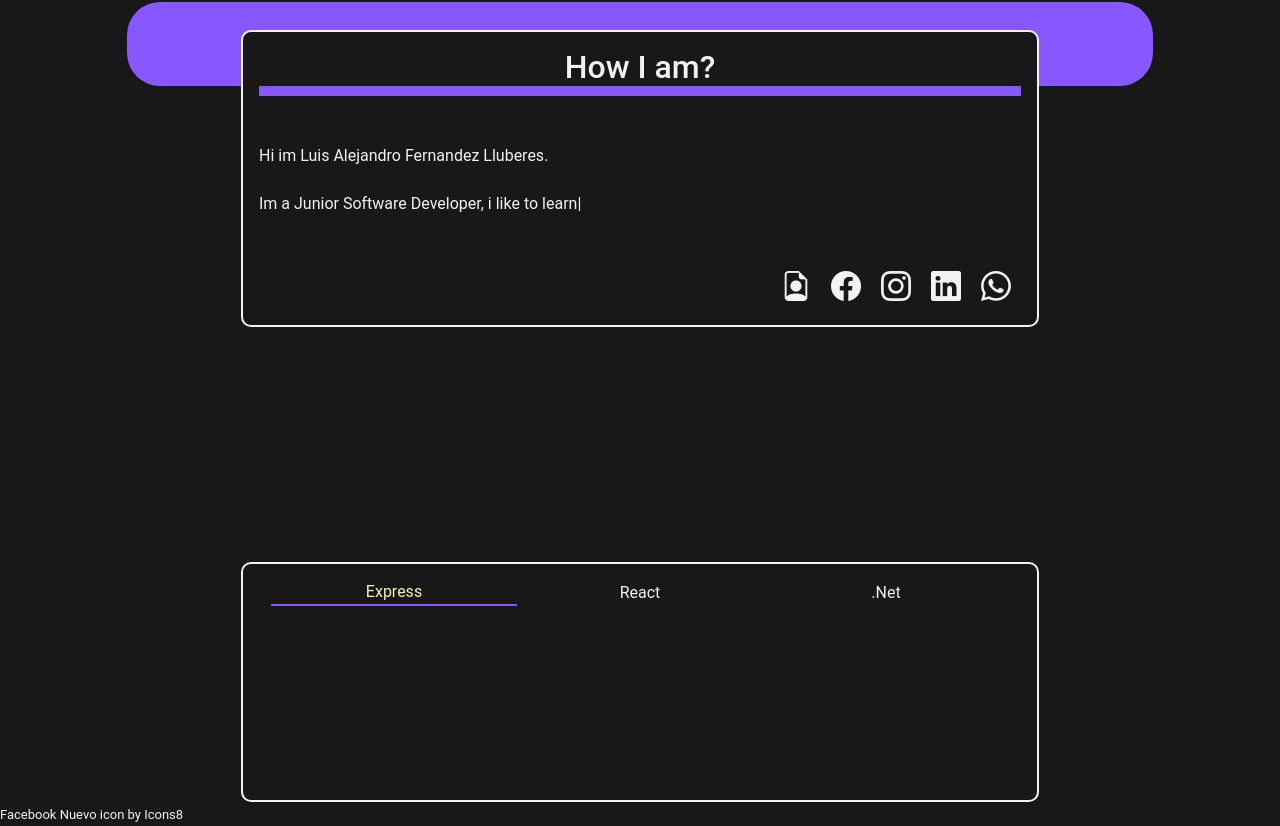
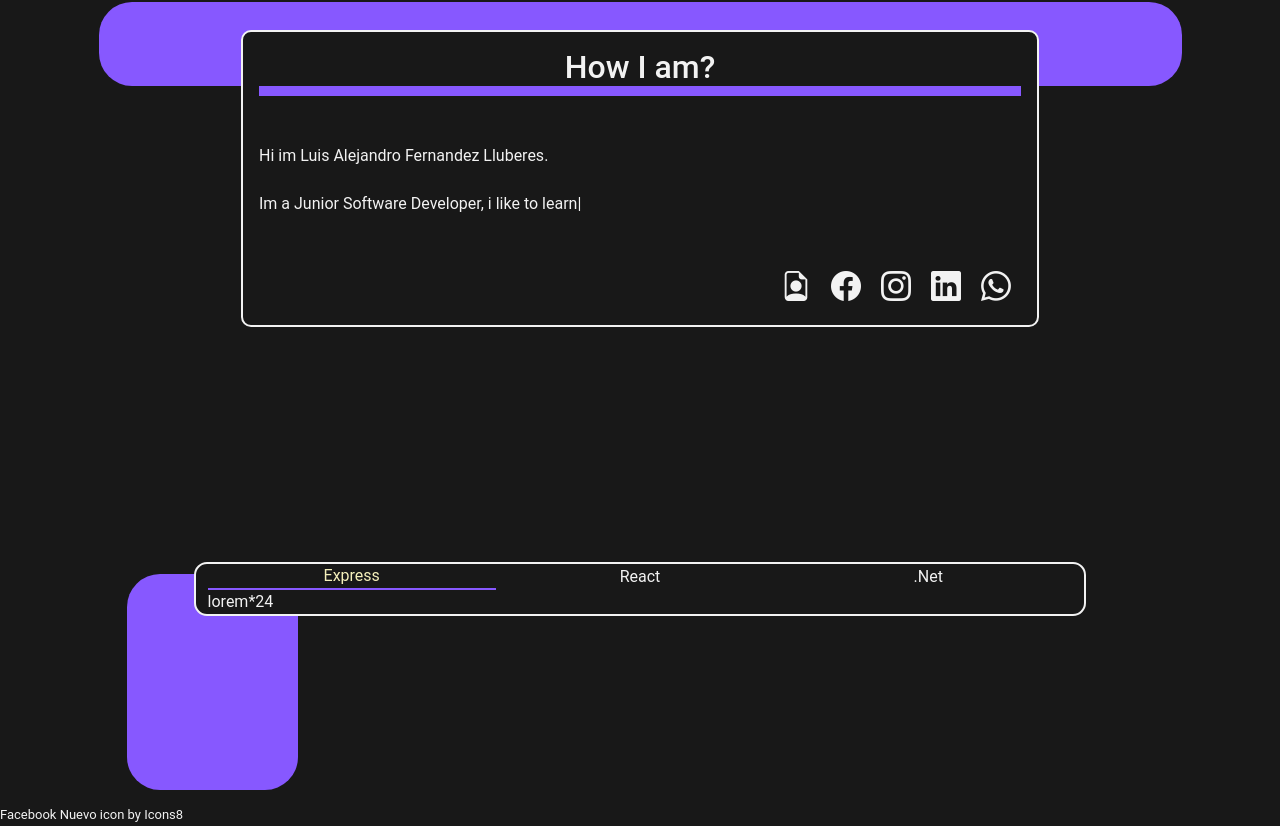
Before and after one commit to luisferllub230/MyPortfolio, a React (Vite) app: page / in a window 1280 px wide. Shown: the part 788-1614 px from the top of the page. Built offline with nearby package versions, Linux system fonts and the light colour scheme.

Commit message:
styles in main

```diff
--- a/src/components/Main.jsx
+++ b/src/components/Main.jsx
@@ -12,8 +12,8 @@ const Main = () => {
     const ObjectStylesFigure1PageInitial = { position: 'absolute', top: '0', left: '85%', width: '5%', height: '35%', borderRadius: '33px', borderColor: "var(--color-tertiary)", backgroundColor: "var(--color-secondary)" }
     const ObjectStylesFigure2PageInitial = { position: 'absolute', top: '0', left: '10%', width: '5%', height: '35%', borderRadius: '33px', borderColor: "var(--color-tertiary)", backgroundColor: "var(--color-secondary)" }
 
-    const ObjectStylesFigureInside1 = {position: "absolute",width: "100%",height: "100%",top: "10%",left: "-25%",borderRadius: '33px',border: "var(--color-tertiary) solid 2px",padding: "1rem",backgroundColor: "var(--color-primary)",color: " var(--color-tertiary)"}
-    const ObjectStylesFigureInside2 = {position: "absolute",width: "100%",height: "100%",top: "10%",left: "25%",borderRadius: '33px',border: "var(--color-tertiary) solid 2px",padding: "1rem",backgroundColor: "var(--color-primary)",color: " var(--color-tertiary)"}
+    const ObjectStylesFigureInside1 = { position: "absolute", width: "100%", height: "100%", top: "10%", left: "-25%", borderRadius: '33px', border: "var(--color-tertiary) solid 2px", padding: "1rem", backgroundColor: "var(--color-primary)", color: " var(--color-tertiary)" }
+    const ObjectStylesFigureInside2 = { position: "absolute", width: "100%", height: "100%", top: "10%", left: "25%", borderRadius: '33px', border: "var(--color-tertiary) solid 2px", padding: "1rem", backgroundColor: "var(--color-primary)", color: " var(--color-tertiary)" }
 
 
     return (
@@ -44,13 +44,20 @@ const Main = () => {
                         />
                     </div>
                     <div className='Project-container'>
+                        <div
+                            className='Project-top'
+                        >
+                        </div>
                         <Figure
                             ObjectStylesFigure1={''}
                             ObjectStylesFigure2={''}
                             ObjectStylesFigure1Inside={''}
                             ObjectStylesFigure2Inside={''}
                         />
-                        <Project />
+                        <div className="Project">
+
+                            <Project />
+                        </div>
                     </div>
                 </div>
             </section>
--- a/src/components/Project.jsx
+++ b/src/components/Project.jsx
@@ -4,6 +4,17 @@ import SkillsCarousel from './SkillCarousel'
 
 
 const Project = () => {
+
+    const ObjectProject = [{
+        img: '',
+        title: '',
+        description: '',
+        skills: [],
+        demo: '',
+        github: '',
+        authors: []
+
+    }]
 
     const [select, setSelect] = useState([
         true,
@@ -45,7 +56,7 @@ const Project = () => {
 
                 </div>
                 <div className="col-12 col-md-12 box-container">
-
+                    lorem*24
                 </div>
             </div>
         </Fragment>
--- a/src/public/styles.css
+++ b/src/public/styles.css
@@ -1,20 +1,19 @@
 /* root variables */
 :root {
   --color-primary: #181818;
-  --color-secondary: #8758FF;
-  --color-tertiary: #F2F2F2;
-  --color-quaternary: #F5F0BB;
+  --color-secondary: #8758ff;
+  --color-tertiary: #f2f2f2;
+  --color-quaternary: #f5f0bb;
 }
 
-body{
+body {
   background-color: var(--color-primary);
-    font-family: 'Roboto', sans-serif;
+  font-family: "Roboto", sans-serif;
   color: var(--color-tertiary);
 }
 
-
 /* *************************for pages************************* */
-.page-initial{
+.page-initial {
   width: 100vw;
   min-height: 40rem;
   display: flex;
@@ -24,11 +23,8 @@ body{
   position: relative;
 }
 
-
-
 @media screen and (max-width: 768px) {
-    .howIam-container{
-
+  .howIam-container {
     width: 100%;
     height: 25rem;
     display: flex;
@@ -39,9 +35,9 @@ body{
     margin-bottom: 8rem;
   }
 
-    .howIam{
+  .howIam {
     position: absolute;
-        width: 90%;
+    width: 95%;
     height: 15%;
     top: 0;
     border-radius: 33px;
@@ -49,7 +45,7 @@ body{
     background-color: var(--color-secondary);
   }
 
-    .howIam-inside{
+  .howIam-inside {
     position: absolute;
     width: 80%;
     top: 1%;
@@ -59,11 +55,10 @@ body{
     padding: 1rem;
     background-color: var(--color-primary);
   }
-
 }
 
-@media screen and (min-width: 768px){
-    .howIam-container{
+@media screen and (min-width: 768px) {
+  .howIam-container {
     padding: 1rem;
     height: 70vh;
     width: 100vw;
@@ -75,16 +70,16 @@ body{
     position: relative;
   }
 
-    .howIam{
+  .howIam {
     position: absolute;
-        width: 90%;
+    width: 95%;
     height: 15%;
     top: 0;
     border-radius: 33px;
-        background-color: #8758FF;
+    background-color: #8758ff;
   }
 
-    .howIam-inside{
+  .howIam-inside {
     position: absolute;
     width: 70%;
     top: 5%;
@@ -97,18 +92,38 @@ body{
   }
 }
 
-.Project-container{
-    width: 70%;
+.Project-container {
+  width: 100%;
   height: 100%;
   min-width: none;
   min-height: 15rem;
   margin: 0 auto;
-    border: var(--color-tertiary) solid 2px;
-    border-radius: 10px;
-    padding: 1rem;
   position: relative;
 }
-.box-styles{
+
+.Project-top {
+  position: absolute;
+  top: 5%;
+  left: 5%;
+  width: 15%;
+  height: 90%;
+  border-radius: 33px;
+  background-color: var(--color-secondary);
+}
+.Project {
+  width: 80%;
+  height: 100%;
+  margin: 0 auto;
+  border: var(--color-tertiary) solid 2px;
+  border-radius: 13px;
+  display: flex;
+  justify-content: center;
+  align-items: center;
+  flex-direction: column;
+  position: relative;
+    background-color: var(--color-primary);
+}
+.box-styles {
   width: 100%;
   height: 100%;
   display: flex;
@@ -116,17 +131,17 @@ body{
   align-items: center;
   flex-direction: column;
 }
-.box-header{
+.box-header {
   width: 100%;
   height: 10%;
   display: flex;
   justify-content: center;
   align-items: center;
 }
-.box-header-item{
+.box-header-item {
   text-align: center;
 }
-.box-header-item-selected{
+.box-header-item-selected {
   text-align: center;
   border-bottom: var(--color-secondary) solid 2px;
   color: var(--color-quaternary);
@@ -135,7 +150,7 @@ body{
 /* *************************for image user************************* */
 
 @media screen and (max-width: 768px) {
-    .img-box{
+  .img-box {
     width: 100%;
     height: 100%;
     min-width: 15rem;
@@ -148,12 +163,12 @@ body{
   }
 }
 
-.img-box{
+.img-box {
   background-color: var(--color-secondary);
   border-color: var(--color-primary);
 }
 
-.userImage{
+.userImage {
   width: 100%;
   height: 100%;
   border-radius: 50%;
@@ -161,46 +176,47 @@ body{
   color: var(--color-tertiary);
 }
 
-.shadow-style{
+.shadow-style {
   box-shadow: 0 0 10px 0 var(--color-primary);
   transition: 0.5s;
 }
-.shadow-style:hover{
+.shadow-style:hover {
   box-shadow: 0 0 10px 0 var(--color-secondary);
   transition: 0.5s;
 }
 
 /*  *************************for icons************************* */
-.page-initial i{
+.page-initial i {
   position: absolute;
   top: 80%;
   left: 50%;
   font-size: 50px;
 }
 
-.containerIcon{
+.containerIcon {
   display: block;
 }
 
-i{
+i {
   color: var(--color-tertiary);
   font-size: 30px;
   margin: 0 10px;
 }
 
 /* *************others************ */
-a{
+a {
   text-decoration: none;
   color: var(--color-tertiary);
   font-size: small;
 }
-nav a:hover{
+nav a:hover {
   color: var(--color-quaternary);
   border-bottom: 1px solid var(--color-secondary);
   text-decoration: none;
 }
 
-h1, nav{
+h1,
+nav {
   font-size: 2rem;
   font-weight: 500;
   margin-bottom: 1rem;
```
Lines whose indentation alone changed are shown as unchanged.
